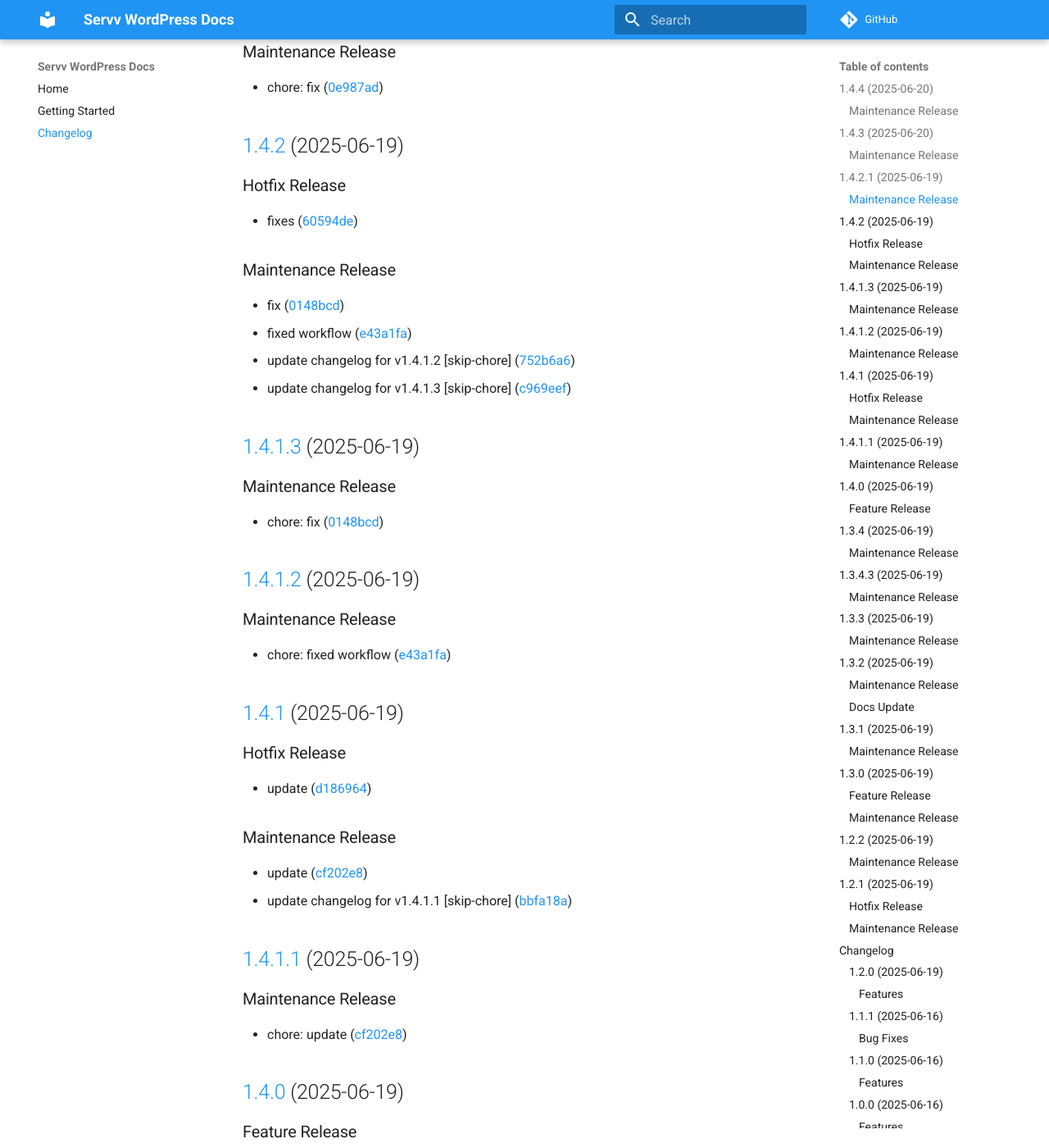
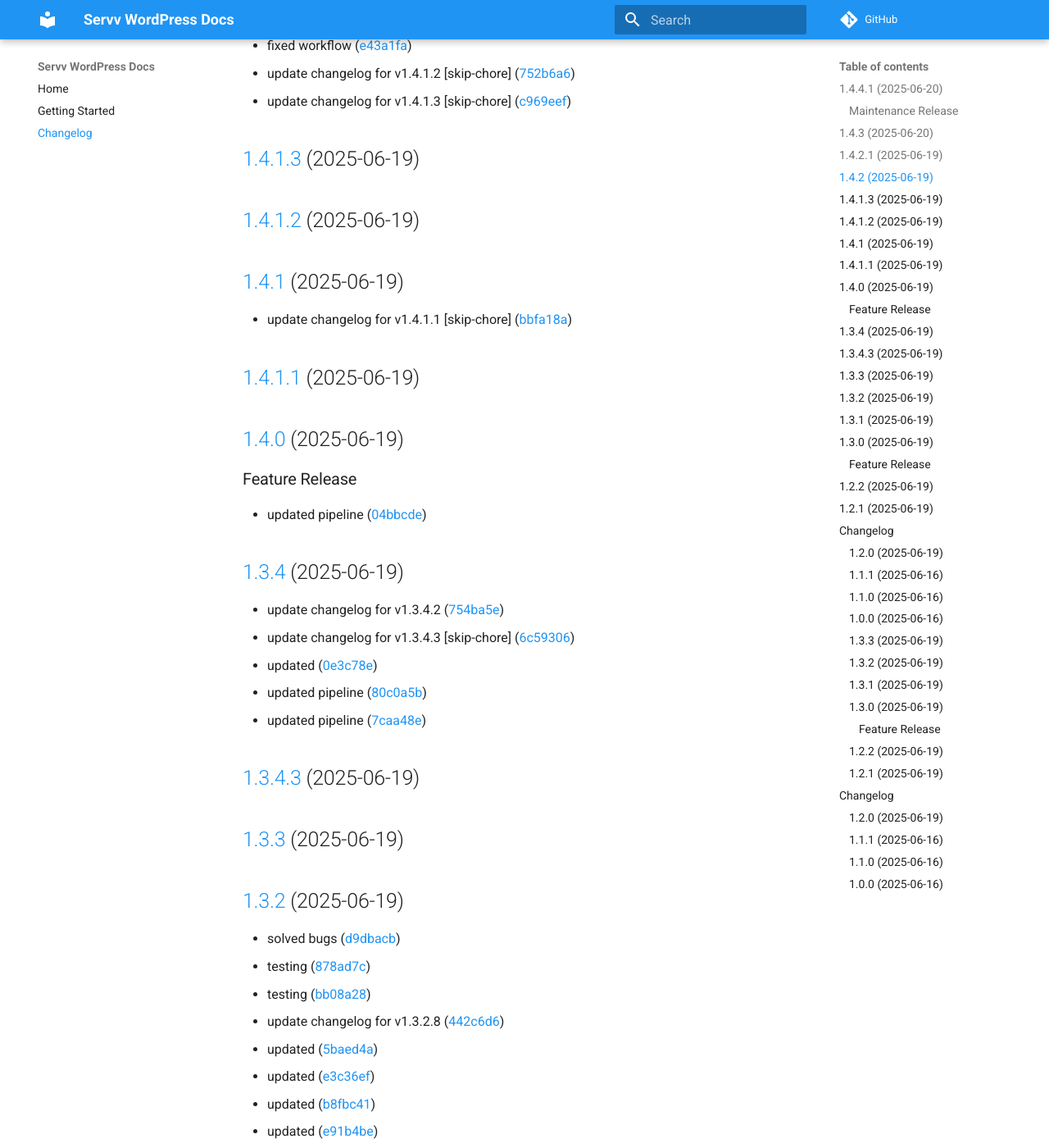
Before and after one commit to varuncoderise/demo_docs, an MkDocs documentation site: the page built from docs/changelog.md, in a window 1280 px wide and 1400 px high, scrolled down 567 px. Shown: the whole window at 82% size. Built offline with MkDocs 1.6.1 and Material for MkDocs 9.7.7, drawn with Linux system fonts in a browser that asks for light colours; comment, search, counter and statistics services are not loaded; some of the changed text lies outside the part shown.

Commit message:
Update changelog from v1.4.4.1

```diff
--- a/docs/changelog.md
+++ b/docs/changelog.md
@@ -1,65 +1,40 @@
-## [1.4.4](https://github.com/varuncoderise/demo-plugin/compare/v1.4.3...v1.4.4) (2025-06-20)
+## [1.4.4.1](https://github.com/varuncoderise/demo-plugin/compare/v1.4.4...v1.4.4.1) (2025-06-20)
 
 ### Maintenance Release
 
-* fixed ([11389e0](https://github.com/varuncoderise/demo-plugin/commit/11389e0dfd4e56959b37a7a71bf6f6c61c6afbd5))
+* chore: fixed pipeline  ([7cbb4da](https://github.com/varuncoderise/demo-plugin/commit/7cbb4dab5ddc02c2b1ed5f46ca511d202b7259e4))
+
+
 
 ## [1.4.3](https://github.com/varuncoderise/demo-plugin/compare/v1.4.2...v1.4.3) (2025-06-20)
 
-### Maintenance Release
-
-* fix ([0e987ad](https://github.com/varuncoderise/demo-plugin/commit/0e987ad8afc8cadd2137d942430777a126e4ef52))
 * fixed pipeline ([f53e48a](https://github.com/varuncoderise/demo-plugin/commit/f53e48a3297e9c224ef3c25f76501d5bb73adf10))
 * release after merge ([7894403](https://github.com/varuncoderise/demo-plugin/commit/78944033d4f6a57c647dc5aa75d69ef40b45bd92))
 * update changelog for v1.4.2.1 [skip-chore] ([04c4e8e](https://github.com/varuncoderise/demo-plugin/commit/04c4e8e0615c126d7f862c7f5d513d1e7ef42e03))
 
 ## [1.4.2.1](https://github.com/varuncoderise/demo-plugin/compare/v1.4.2...v1.4.2.1) (2025-06-19)
 
-### Maintenance Release
-
-* chore: fix ([0e987ad](https://github.com/varuncoderise/demo-plugin/commit/0e987ad8afc8cadd2137d942430777a126e4ef52))
 
 ## [1.4.2](https://github.com/varuncoderise/demo-plugin/compare/v1.4.1...v1.4.2) (2025-06-19)
 
-### Hotfix Release
 
-* fixes ([60594de](https://github.com/varuncoderise/demo-plugin/commit/60594de4c27ad03f39eb006743e848d4a13b58b7))
-
-### Maintenance Release
-
-* fix ([0148bcd](https://github.com/varuncoderise/demo-plugin/commit/0148bcd3dd0aa1f3bf7cf4db7f70879d714c47b0))
 * fixed workflow ([e43a1fa](https://github.com/varuncoderise/demo-plugin/commit/e43a1fa755c9b90781b424d2a2f5ccdad8a819c7))
 * update changelog for v1.4.1.2 [skip-chore] ([752b6a6](https://github.com/varuncoderise/demo-plugin/commit/752b6a6a83b5ede1a6d27cca97b1f9f66733558a))
 * update changelog for v1.4.1.3 [skip-chore] ([c969eef](https://github.com/varuncoderise/demo-plugin/commit/c969eef6b35eac5553ad538b92763d315508a9b1))
 
 ## [1.4.1.3](https://github.com/varuncoderise/demo-plugin/compare/v1.4.1.2...v1.4.1.3) (2025-06-19)
 
-### Maintenance Release
-
-* chore: fix ([0148bcd](https://github.com/varuncoderise/demo-plugin/commit/0148bcd3dd0aa1f3bf7cf4db7f70879d714c47b0))
 
 ## [1.4.1.2](https://github.com/varuncoderise/demo-plugin/compare/v1.4.1.1...v1.4.1.2) (2025-06-19)
 
-### Maintenance Release
-
-* chore: fixed workflow ([e43a1fa](https://github.com/varuncoderise/demo-plugin/commit/e43a1fa755c9b90781b424d2a2f5ccdad8a819c7))
 
 ## [1.4.1](https://github.com/varuncoderise/demo-plugin/compare/v1.4.0...v1.4.1) (2025-06-19)
 
-### Hotfix Release
 
-* update ([d186964](https://github.com/varuncoderise/demo-plugin/commit/d186964c2573cffdce1b5805fa844ad96a218398))
-
-### Maintenance Release
-
-* update ([cf202e8](https://github.com/varuncoderise/demo-plugin/commit/cf202e8e0acf02377d22f67053b42cf3ca3d95b3))
 * update changelog for v1.4.1.1 [skip-chore] ([bbfa18a](https://github.com/varuncoderise/demo-plugin/commit/bbfa18a0a69324d4073e380327a9c144ce8ae910))
 
 ## [1.4.1.1](https://github.com/varuncoderise/demo-plugin/compare/v1.4.0...v1.4.1.1) (2025-06-19)
 
-### Maintenance Release
-
-* chore: update ([cf202e8](https://github.com/varuncoderise/demo-plugin/commit/cf202e8e0acf02377d22f67053b42cf3ca3d95b3))
 
 ## [1.4.0](https://github.com/varuncoderise/demo-plugin/compare/v1.3.4...v1.4.0) (2025-06-19)
 
@@ -69,9 +44,6 @@
 
 ## [1.3.4](https://github.com/varuncoderise/demo-plugin/compare/v1.3.3...v1.3.4) (2025-06-19)
 
-### Maintenance Release
-
-* update changelog for v1.3.4.1 ([38d0bd0](https://github.com/varuncoderise/demo-plugin/commit/38d0bd046af3422e2588f9562d64ae07b4ae5ca9))
 * update changelog for v1.3.4.2 ([754ba5e](https://github.com/varuncoderise/demo-plugin/commit/754ba5e64ee19d8eb007510c92aad494be0df669))
 * update changelog for v1.3.4.3 [skip-chore] ([6c59306](https://github.com/varuncoderise/demo-plugin/commit/6c593069b8eea79782694ebb7eb5bece1e062683))
 * updated ([0e3c78e](https://github.com/varuncoderise/demo-plugin/commit/0e3c78e26ff23ff8c20f5d7d0be2c754130ab7ba))
@@ -80,21 +52,12 @@
 
 ## [1.3.4.3](https://github.com/varuncoderise/demo-plugin/compare/v1.3.4.2...v1.3.4.3) (2025-06-19)
 
-### Maintenance Release
-
-* chore: updated pipeline ([80c0a5b](https://github.com/varuncoderise/demo-plugin/commit/80c0a5bc36d0b81eaf4f429ae35efbdd1847a961))
 
 ## [1.3.3](https://github.com/varuncoderise/demo-plugin/compare/v1.3.2...v1.3.3) (2025-06-19)
 
-### Maintenance Release
-
-* solved bugs ([751c6db](https://github.com/varuncoderise/demo-plugin/commit/751c6db30973da80f8ea644c7e5524545516a64d))
 
 ## [1.3.2](https://github.com/varuncoderise/demo-plugin/compare/v1.3.1...v1.3.2) (2025-06-19)
 
-### Maintenance Release
-
-* solved bugs ([760ddc9](https://github.com/varuncoderise/demo-plugin/commit/760ddc9cb3ffc0e7761c85458e065aa609df5b0e))
 * solved bugs ([d9dbacb](https://github.com/varuncoderise/demo-plugin/commit/d9dbacbf79ccaf4cfb1beea0675158cb59f6bfe1))
 * testing ([878ad7c](https://github.com/varuncoderise/demo-plugin/commit/878ad7c2f7db281a68deba17a1a16da0717cf02d))
 * testing ([bb08a28](https://github.com/varuncoderise/demo-plugin/commit/bb08a2881761d064a4e38f86aff819b4fdfd846f))
@@ -107,9 +70,6 @@
 * updated pipeline ([5bb07f1](https://github.com/varuncoderise/demo-plugin/commit/5bb07f1f8d3c3f3be556ba73503982b3aca8b4eb))
 * updated pipeline ([cd91eef](https://github.com/varuncoderise/demo-plugin/commit/cd91eef79353558377294d94d2b66ed7d2850569))
 
-### Docs Update
-
-* **changelog:** update changelog for v1.3.2.2 ([4524cea](https://github.com/varuncoderise/demo-plugin/commit/4524cea4055aadc65026ff78e68392767d148fdb))
 
 1.3.2.8 (2025-06-19)
 
@@ -119,9 +79,6 @@
 
 ## [1.3.1](https://github.com/varuncoderise/demo-plugin/compare/v1.3.0...v1.3.1) (2025-06-19)
 
-### Maintenance Release
-
-* testing ([e0f11ce](https://github.com/varuncoderise/demo-plugin/commit/e0f11ce406ae1f4b2836d6b929977e3c3b7dd2e0))
 
 ## [1.3.0](https://github.com/varuncoderise/demo-plugin/compare/v1.2.2...v1.3.0) (2025-06-19)
 
@@ -129,9 +86,6 @@
 
 * testing ([d8e7826](https://github.com/varuncoderise/demo-plugin/commit/d8e7826397edb9e04d85f93650459ba0c81b760f))
 
-### Maintenance Release
-
-* testing ([16580e7](https://github.com/varuncoderise/demo-plugin/commit/16580e7264392a5f18a16bbc23d84c46d8fe5c5d))
 * testing ([c4aed16](https://github.com/varuncoderise/demo-plugin/commit/c4aed16828a1284d119734557ac2ce1a7b638eff))
 * testing ([0b785a5](https://github.com/varuncoderise/demo-plugin/commit/0b785a5e982f2d3a03f65d75b11c80c3d8fea58e))
 * testing ([07fb38e](https://github.com/varuncoderise/demo-plugin/commit/07fb38e7290dc503f84599fc40d5070d2b053358))
@@ -143,19 +97,10 @@
 
 ## [1.2.2](https://github.com/varuncoderise/demo-plugin/compare/v1.2.1...v1.2.2) (2025-06-19)
 
-### Maintenance Release
-
-* testing ([d53bb8d](https://github.com/varuncoderise/demo-plugin/commit/d53bb8d336d42016eeea08cb5eadc17634538412))
 
 ## [1.2.1](https://github.com/varuncoderise/demo-plugin/compare/v1.2.0...v1.2.1) (2025-06-19)
 
-### Hotfix Release
 
-* fixed pipeline and tool ([b86a6f0](https://github.com/varuncoderise/demo-plugin/commit/b86a6f009d4e203b681b290847b46d372766283d))
-
-### Maintenance Release
-
-* fixed pipeline ([4c59305](https://github.com/varuncoderise/demo-plugin/commit/4c59305b4f6ac07c1224c9eca42cb5b1c8c1bdf5))
 * fixed pipeline ([f64653e](https://github.com/varuncoderise/demo-plugin/commit/f64653e6e2c50f4dcfdecb888de731be4eed053d))
 * fixed pipeline ([9b35ebf](https://github.com/varuncoderise/demo-plugin/commit/9b35ebfb0555251a84137910a9c4e3a47b81a2b0))
 * fixed pipeline ([edf76a2](https://github.com/varuncoderise/demo-plugin/commit/edf76a2e820f0052b570758e99fad8e3035d9c62))
@@ -170,30 +115,18 @@
 ## [1.2.0](https://github.com/varuncoderise/demo-plugin/compare/v1.1.1...v1.2.0) (2025-06-19)
 
 
-### Features
-
-* added release format ([ef40dd9](https://github.com/varuncoderise/demo-plugin/commit/ef40dd90546e54604eb6d04c0a5cd9837b42eaee))
 
 ## [1.1.1](https://github.com/varuncoderise/demo-plugin/compare/v1.1.0...v1.1.1) (2025-06-16)
 
 
-### Bug Fixes
-
-* updated pipeline ([10e4afe](https://github.com/varuncoderise/demo-plugin/commit/10e4afe7c1516996cc11e85889394b94f045389a))
 
 ## [1.1.0](https://github.com/varuncoderise/demo-plugin/compare/v1.0.0...v1.1.0) (2025-06-16)
 
 
-### Features
-
-* test workflow commit ([22ea376](https://github.com/varuncoderise/demo-plugin/commit/22ea37603a4f7c7acdc78d50aed76644fdd2bb1f))
 
 ## 1.0.0 (2025-06-16)
 
 
-### Features
-
-* initial setup for demo plugin with husky and release-please ([c4f2cf4](https://github.com/varuncoderise/demo-plugin/commit/c4f2cf410fe1f0cb2a9aaf597d6a9945fe1a37c6))
 * initial setup for demo plugin with husky and release-please ([0536170](https://github.com/varuncoderise/demo-plugin/commit/0536170743586166aa5a64a32a356d80130d8011))
 * initial setup for demo plugin with husky and release-please ([bcf7704](https://github.com/varuncoderise/demo-plugin/commit/bcf7704ecc27e468dd738aa0dd38d72882b580d8))
 * initial setup for demo plugin with husky and release-please ([f743dab](https://github.com/varuncoderise/demo-plugin/commit/f743dab2ba3389b1b9608eadfe4aad8dff3d2cd4))
@@ -201,15 +134,9 @@
 
 ## [1.3.3](https://github.com/varuncoderise/demo-plugin/compare/v1.3.2...v1.3.3) (2025-06-19)
 
-### Maintenance Release
-
-* solved bugs ([751c6db](https://github.com/varuncoderise/demo-plugin/commit/751c6db30973da80f8ea644c7e5524545516a64d))
 
 ## [1.3.2](https://github.com/varuncoderise/demo-plugin/compare/v1.3.1...v1.3.2) (2025-06-19)
 
-### Maintenance Release
-
-* solved bugs ([760ddc9](https://github.com/varuncoderise/demo-plugin/commit/760ddc9cb3ffc0e7761c85458e065aa609df5b0e))
 * solved bugs ([d9dbacb](https://github.com/varuncoderise/demo-plugin/commit/d9dbacbf79ccaf4cfb1beea0675158cb59f6bfe1))
 * testing ([878ad7c](https://github.com/varuncoderise/demo-plugin/commit/878ad7c2f7db281a68deba17a1a16da0717cf02d))
 * testing ([bb08a28](https://github.com/varuncoderise/demo-plugin/commit/bb08a2881761d064a4e38f86aff819b4fdfd846f))
@@ -222,9 +149,6 @@
 * updated pipeline ([5bb07f1](https://github.com/varuncoderise/demo-plugin/commit/5bb07f1f8d3c3f3be556ba73503982b3aca8b4eb))
 * updated pipeline ([cd91eef](https://github.com/varuncoderise/demo-plugin/commit/cd91eef79353558377294d94d2b66ed7d2850569))
 
-### Docs Update
-
-* **changelog:** update changelog for v1.3.2.2 ([4524cea](https://github.com/varuncoderise/demo-plugin/commit/4524cea4055aadc65026ff78e68392767d148fdb))
 
 1.3.2.8 (2025-06-19)
 
@@ -234,9 +158,6 @@
 
 ## [1.3.1](https://github.com/varuncoderise/demo-plugin/compare/v1.3.0...v1.3.1) (2025-06-19)
 
-### Maintenance Release
-
-* testing ([e0f11ce](https://github.com/varuncoderise/demo-plugin/commit/e0f11ce406ae1f4b2836d6b929977e3c3b7dd2e0))
 
 ## [1.3.0](https://github.com/varuncoderise/demo-plugin/compare/v1.2.2...v1.3.0) (2025-06-19)
 
@@ -244,9 +165,6 @@
 
 * testing ([d8e7826](https://github.com/varuncoderise/demo-plugin/commit/d8e7826397edb9e04d85f93650459ba0c81b760f))
 
-### Maintenance Release
-
-* testing ([16580e7](https://github.com/varuncoderise/demo-plugin/commit/16580e7264392a5f18a16bbc23d84c46d8fe5c5d))
 * testing ([c4aed16](https://github.com/varuncoderise/demo-plugin/commit/c4aed16828a1284d119734557ac2ce1a7b638eff))
 * testing ([0b785a5](https://github.com/varuncoderise/demo-plugin/commit/0b785a5e982f2d3a03f65d75b11c80c3d8fea58e))
 * testing ([07fb38e](https://github.com/varuncoderise/demo-plugin/commit/07fb38e7290dc503f84599fc40d5070d2b053358))
@@ -258,19 +176,10 @@
 
 ## [1.2.2](https://github.com/varuncoderise/demo-plugin/compare/v1.2.1...v1.2.2) (2025-06-19)
 
-### Maintenance Release
-
-* testing ([d53bb8d](https://github.com/varuncoderise/demo-plugin/commit/d53bb8d336d42016eeea08cb5eadc17634538412))
 
 ## [1.2.1](https://github.com/varuncoderise/demo-plugin/compare/v1.2.0...v1.2.1) (2025-06-19)
 
-### Hotfix Release
 
-* fixed pipeline and tool ([b86a6f0](https://github.com/varuncoderise/demo-plugin/commit/b86a6f009d4e203b681b290847b46d372766283d))
-
-### Maintenance Release
-
-* fixed pipeline ([4c59305](https://github.com/varuncoderise/demo-plugin/commit/4c59305b4f6ac07c1224c9eca42cb5b1c8c1bdf5))
 * fixed pipeline ([f64653e](https://github.com/varuncoderise/demo-plugin/commit/f64653e6e2c50f4dcfdecb888de731be4eed053d))
 * fixed pipeline ([9b35ebf](https://github.com/varuncoderise/demo-plugin/commit/9b35ebfb0555251a84137910a9c4e3a47b81a2b0))
 * fixed pipeline ([edf76a2](https://github.com/varuncoderise/demo-plugin/commit/edf76a2e820f0052b570758e99fad8e3035d9c62))
@@ -285,30 +194,18 @@
 ## [1.2.0](https://github.com/varuncoderise/demo-plugin/compare/v1.1.1...v1.2.0) (2025-06-19)
 
 
-### Features
-
-* added release format ([ef40dd9](https://github.com/varuncoderise/demo-plugin/commit/ef40dd90546e54604eb6d04c0a5cd9837b42eaee))
 
 ## [1.1.1](https://github.com/varuncoderise/demo-plugin/compare/v1.1.0...v1.1.1) (2025-06-16)
 
 
-### Bug Fixes
-
-* updated pipeline ([10e4afe](https://github.com/varuncoderise/demo-plugin/commit/10e4afe7c1516996cc11e85889394b94f045389a))
 
 ## [1.1.0](https://github.com/varuncoderise/demo-plugin/compare/v1.0.0...v1.1.0) (2025-06-16)
 
 
-### Features
-
-* test workflow commit ([22ea376](https://github.com/varuncoderise/demo-plugin/commit/22ea37603a4f7c7acdc78d50aed76644fdd2bb1f))
 
 ## 1.0.0 (2025-06-16)
 
 
-### Features
-
-* initial setup for demo plugin with husky and release-please ([c4f2cf4](https://github.com/varuncoderise/demo-plugin/commit/c4f2cf410fe1f0cb2a9aaf597d6a9945fe1a37c6))
 * initial setup for demo plugin with husky and release-please ([0536170](https://github.com/varuncoderise/demo-plugin/commit/0536170743586166aa5a64a32a356d80130d8011))
 * initial setup for demo plugin with husky and release-please ([bcf7704](https://github.com/varuncoderise/demo-plugin/commit/bcf7704ecc27e468dd738aa0dd38d72882b580d8))
 * initial setup for demo plugin with husky and release-please ([f743dab](https://github.com/varuncoderise/demo-plugin/commit/f743dab2ba3389b1b9608eadfe4aad8dff3d2cd4))
```
